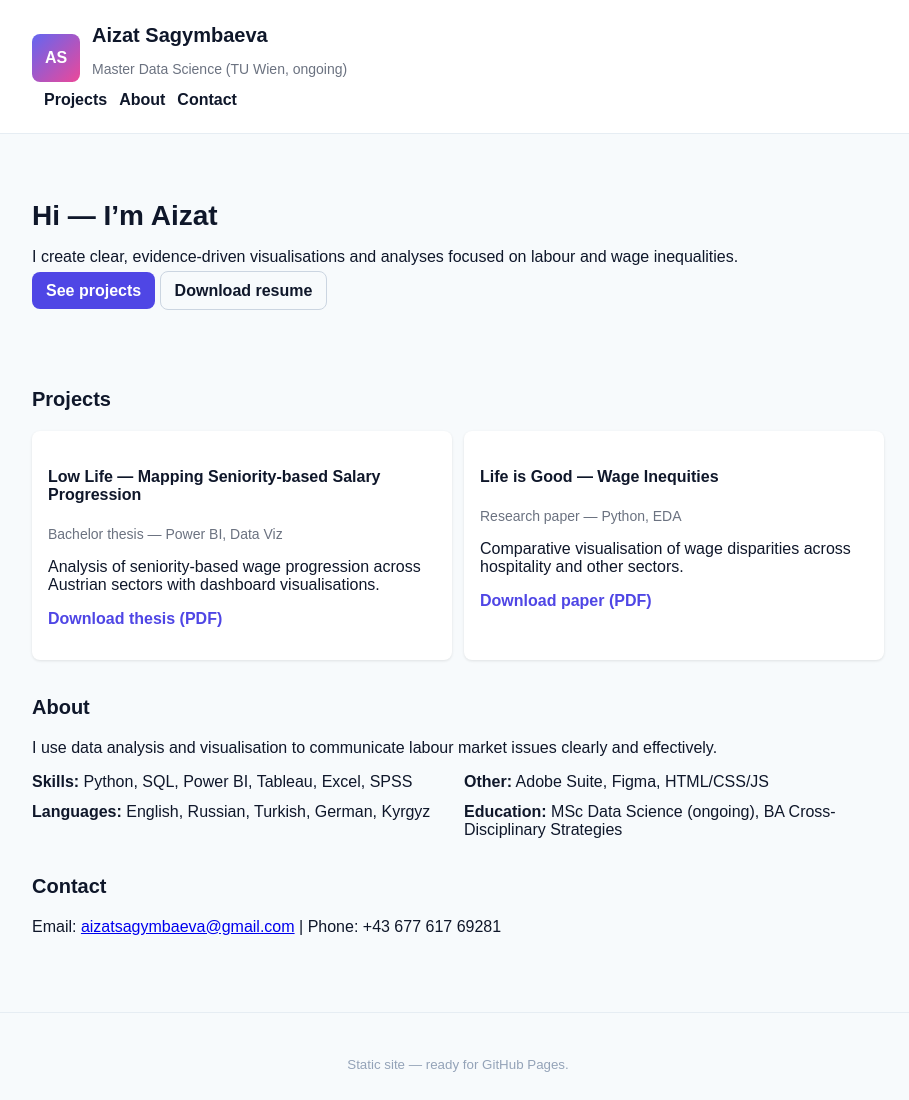
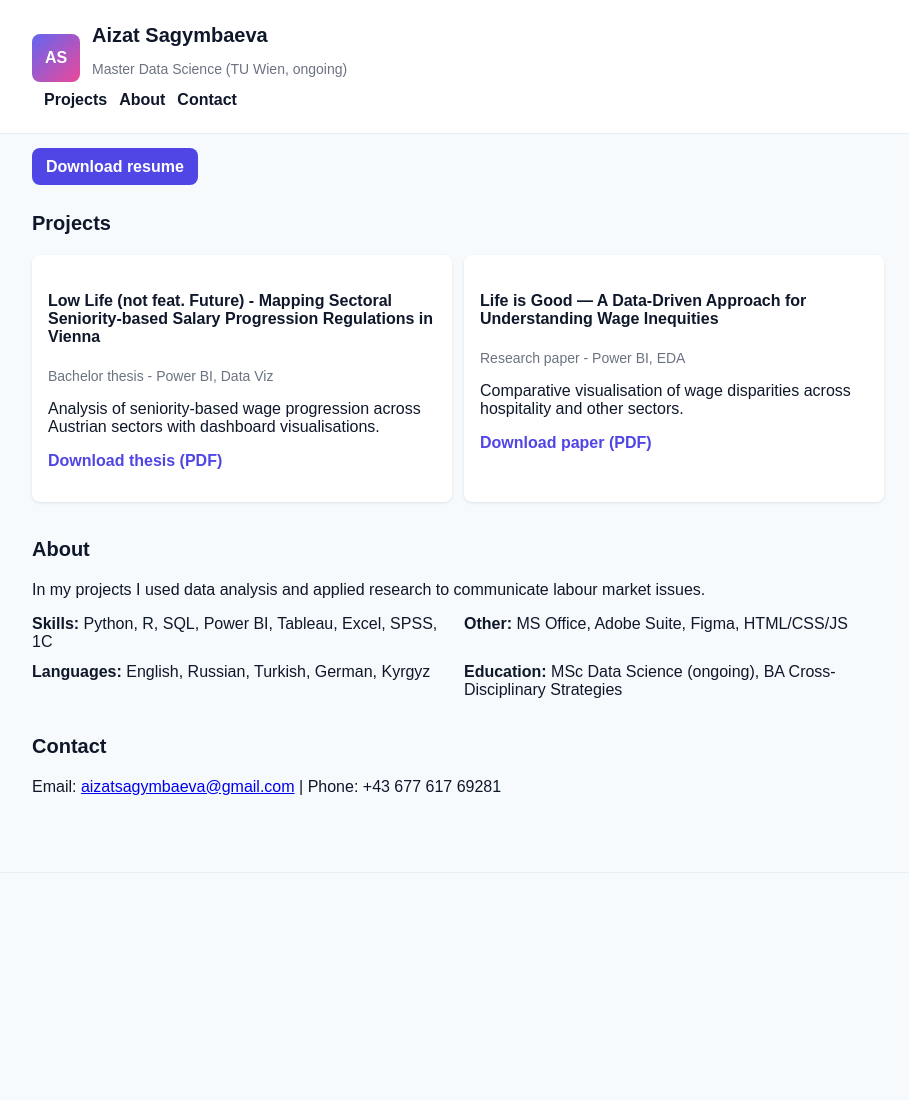
Before and after one commit to aizatsmb/projects, a plain HTML site: page index.html in a window 1280 px wide. Shown: the whole page, without its empty margins (182-1091 px from the left). After the commit the page ends 957 px from the top, so only its background shows below. Drawn offline with Linux system fonts and the light colour scheme.

Commit message:
Update index.html

```diff
--- a/index.html
+++ b/index.html
@@ -1,7 +1,7 @@
 <!doctype html>
 <html lang="en">
 <head><meta charset="utf-8"/><meta name="viewport" content="width=device-width,initial-scale=1"/>
-<title>Aizat Sagymbaeva — Portfolio</title>
+<title>Aizat Sagymbaeva — Projects</title>
 <link rel="stylesheet" href="styles.css"></head>
 <body>
 <header class="site-header"><div class="container">
@@ -12,29 +12,27 @@
 </div></header>
 
 <main class="container">
-<section id="hero"><h2>Hi — I’m Aizat</h2>
-<p>I create clear, evidence-driven visualisations and analyses focused on labour and wage inequalities.</p>
-<p><a class="btn" href="#projects">See projects</a> <a class="btn ghost" href="assets/Resume.pdf" download>Download resume</a></p>
+<a class="btn" href="assets/cv444.pdf" download>Download resume</a></p>
 </section>
 
 <section id="projects"><h3>Projects</h3>
 <div class="cards">
-<article class="card"><h4>Low Life — Mapping Seniority-based Salary Progression</h4>
-<p class="muted">Bachelor thesis — Power BI, Data Viz</p>
+<article class="card"><h4>Low Life (not feat. Future) - Mapping Sectoral Seniority-based Salary Progression Regulations in Vienna</h4>
+<p class="muted">Bachelor thesis - Power BI, Data Viz</p>
 <p>Analysis of seniority-based wage progression across Austrian sectors with dashboard visualisations.</p>
 <p><a href="assets/LowLife_Thesis.pdf" download class="link">Download thesis (PDF)</a></p></article>
 
-<article class="card"><h4>Life is Good — Wage Inequities</h4>
-<p class="muted">Research paper — Python, EDA</p>
+<article class="card"><h4>Life is Good — A Data-Driven Approach for Understanding Wage Inequities</h4>
+<p class="muted">Research paper - Power BI, EDA</p>
 <p>Comparative visualisation of wage disparities across hospitality and other sectors.</p>
 <p><a href="assets/LifeIsGood_ResearchPaper.pdf" download class="link">Download paper (PDF)</a></p></article>
 </div></section>
 
 <section id="about"><h3>About</h3>
-<p>I use data analysis and visualisation to communicate labour market issues clearly and effectively.</p>
+<p>In my projects I used data analysis and applied research to communicate labour market issues.</p>
 <ul class="two-col">
-<li><strong>Skills:</strong> Python, SQL, Power BI, Tableau, Excel, SPSS</li>
-<li><strong>Other:</strong> Adobe Suite, Figma, HTML/CSS/JS</li>
+<li><strong>Skills:</strong> Python, R, SQL, Power BI, Tableau, Excel, SPSS, 1C</li>
+<li><strong>Other:</strong> MS Office, Adobe Suite, Figma, HTML/CSS/JS</li>
 <li><strong>Languages:</strong> English, Russian, Turkish, German, Kyrgyz</li>
 <li><strong>Education:</strong> MSc Data Science (ongoing), BA Cross-Disciplinary Strategies</li>
 </ul></section>
@@ -45,5 +43,5 @@ Phone: +43 677 617 69281</p></section>
 </main>
 
 <footer class="site-footer"><div class="container">
-<small>Static site — ready for GitHub Pages.</small></div></footer>
+</footer>
 </body></html>
```
